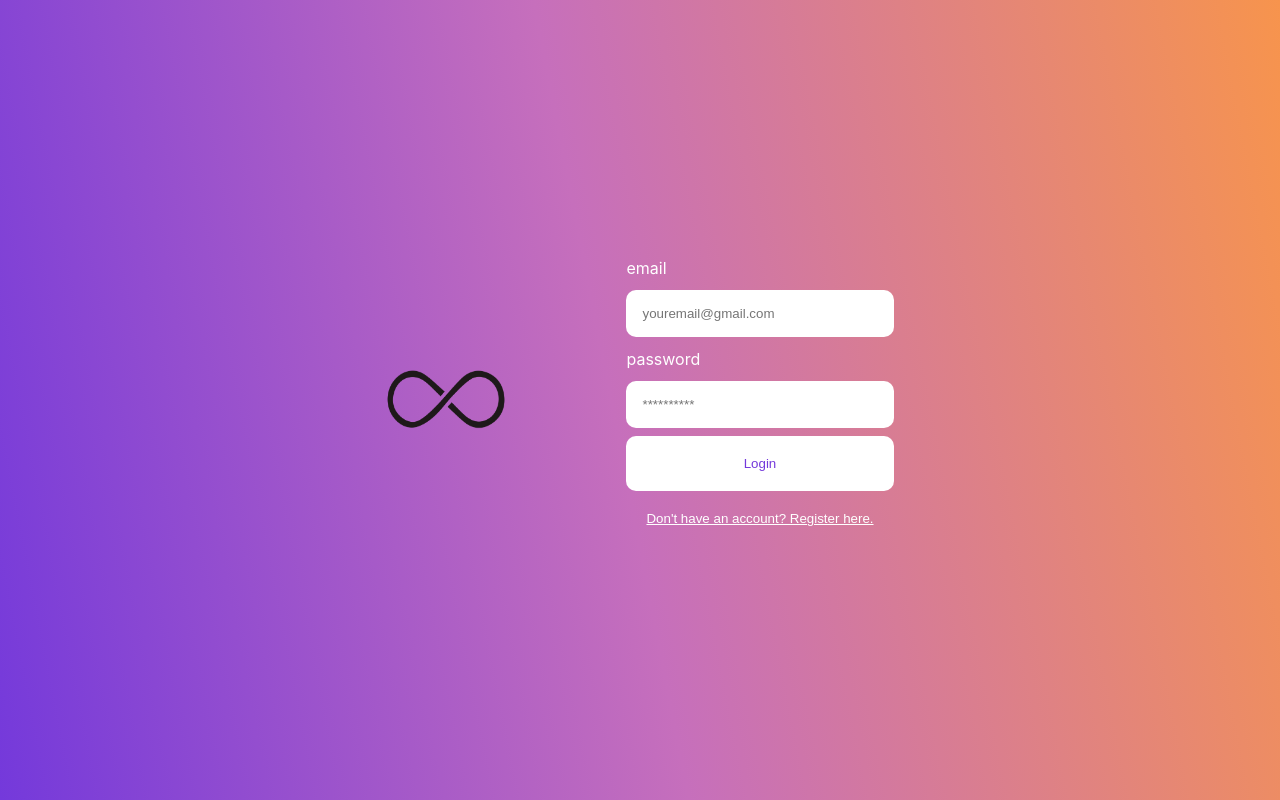
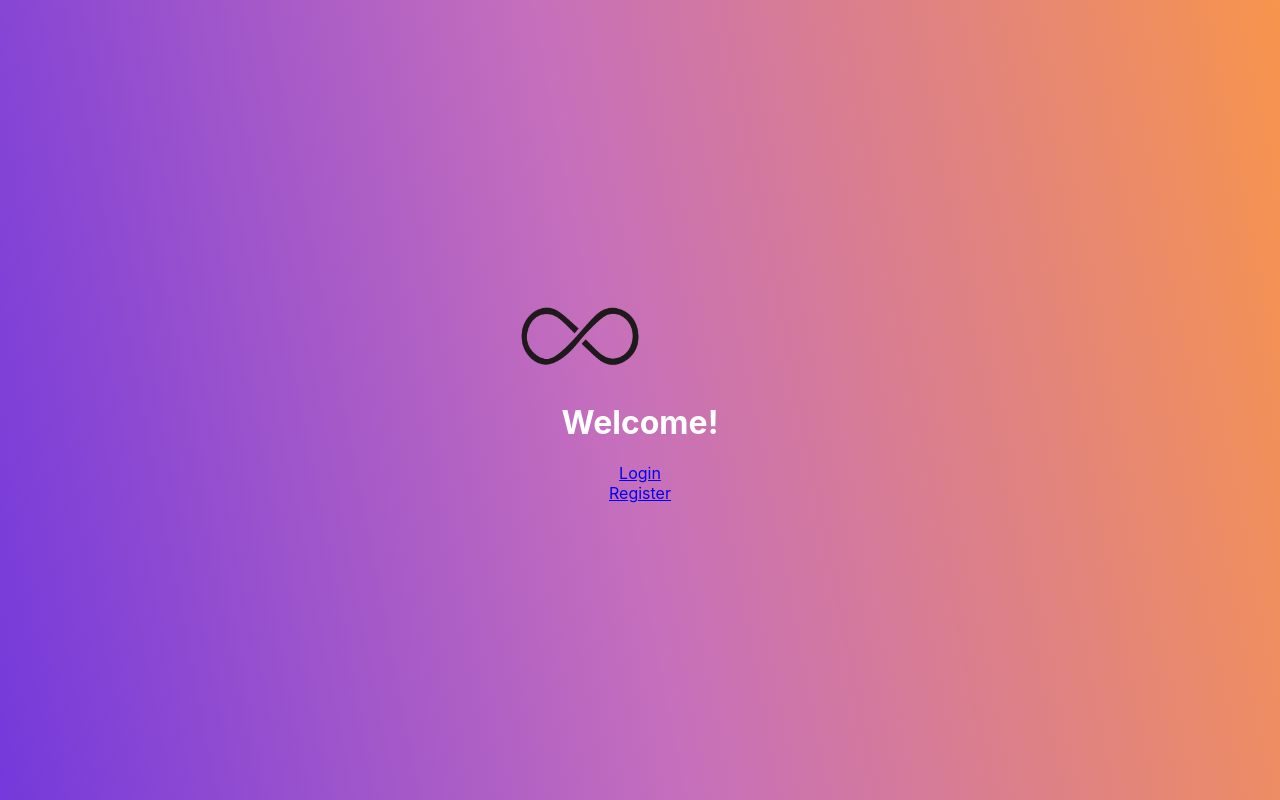
Before and after one commit to prithvi002/SPM_Project_F23, a React (Create React App) app in the folder client/: page / in a window 1280 px wide. Built offline with nearby package versions, Linux system fonts and the light colour scheme.

Commit message:
Use react-router with basic navigation

```diff
--- a/client/src/App.css
+++ b/client/src/App.css
@@ -1,6 +1,7 @@
 .App {
   text-align: center;
   display: flex;
+  flex-direction: column;
   min-height: 100vh;
   align-items: center;
   justify-content: center;
@@ -8,7 +9,9 @@
   background-image: linear-gradient(79deg, #7439db, #c66fbc 48%, #f7944d);
 }
 
-.auth-form-container, .login-form, .register-form {
+.auth-form-container,
+.login-form,
+.register-form {
   display: flex;
   flex-direction: column;
 }
@@ -47,3 +50,8 @@ button {
 .error-message {
   color: white;
 }
+
+.welcome-page {
+  display: flex;
+  flex-direction: column;
+}
--- a/client/src/App.js
+++ /dev/null
@@ -1,32 +0,0 @@
-import React, {useEffect, useState} from 'react'
-import {Login} from './Login';
-import {Register} from './Register';
-import { Homepage } from './Homepage';
-import ReactGA from "react-ga4";
-import './App.css';
-
-function App() {
-    const [currentForm, setCurrentForm] = useState('login');
-  const TRACKING_ID = "G-GMVY4B99CC";// tracking id for GA
-  ReactGA.initialize(TRACKING_ID);
-
-    useEffect(() => {
-        ReactGA.send({ hitType: "pageview", page: window.location.pathname, title: "Login" });
-
-    },[]);
-    const toggleForm = (formName) => {
-        setCurrentForm(formName);
-    }
-
-    return (
-        <div className="App">
-            <img className="homepage-logo" referrerPolicy="no-referrer"
-                 src={process.env.PUBLIC_URL + "/infinity-travel-logo.png"} height="80px" width="120px"/>
-            {currentForm === "login" ? ( <Login onFormSwitch={toggleForm} />)
-            : currentForm === "register" ? (<Register onFormSwitch={toggleForm} />)
-            : currentForm === "homepage" ? (<Homepage onFormSwitch={toggleForm} />) : null}
-        </div>
-    )
-}
-
-export default App
--- /dev/null
+++ b/client/src/App.jsx
@@ -0,0 +1,53 @@
+import React, { useEffect } from "react";
+import { Login } from "./Login";
+import { Register } from "./Register";
+import { Homepage } from "./Homepage";
+import ReactGA from "react-ga4";
+import {
+  BrowserRouter as Router,
+  Routes,
+  Route,
+  Outlet,
+  Link,
+} from "react-router-dom";
+import "./App.css";
+
+function App() {
+  const TRACKING_ID = "G-GMVY4B99CC"; // tracking id for GA
+  ReactGA.initialize(TRACKING_ID);
+
+  useEffect(() => {
+    ReactGA.send({
+      hitType: "pageview",
+      page: window.location.pathname,
+      title: "Login",
+    });
+  }, []);
+
+  return (
+    <div className="App">
+      <Router>
+        <Link to="/">
+          <img
+            className="homepage-logo"
+            alt="Infinity Travel Logo"
+            referrerPolicy="no-referrer"
+            src={process.env.PUBLIC_URL + "/infinity-travel-logo.png"}
+            height="80px"
+            width="120px"
+          />
+        </Link>
+
+        <Outlet />
+
+        <Routes>
+          <Route path="/login" element={<Login />} />
+          <Route path="/register" element={<Register />} />
+          <Route path="/" element={<Homepage />} />
+        </Routes>
+      </Router>
+    </div>
+  );
+}
+
+export default App;
--- a/client/src/Homepage.jsx
+++ b/client/src/Homepage.jsx
@@ -1,7 +1,13 @@
-export const Homepage = (props) => {
+import React from "react";
+import { Link } from "react-router-dom";
+
+export const Homepage = () => {
   return (
     <div className="welcome-page">
       <h1>Welcome!</h1>
+
+      <Link to="/login">Login</Link>
+      <Link to="/register">Register</Link>
     </div>
   );
 };
--- a/client/src/Login.jsx
+++ b/client/src/Login.jsx
@@ -1,23 +1,33 @@
-import React, {useState} from "react"
-import './App.css';
-export const Login = (props) => {
-    const [email, setEmail] = useState('');
-    const [pass, setPass  ] = useState('');
+import React from "react";
+import { Link } from "react-router-dom";
 
+export const Login = () => {
   const handleSubmit = (e) => {
-        console.log(email);
     e.preventDefault();
-    }
+    console.log(e.target.email.value);
+  };
+
   return (
     <div className="auth-form-container">
       <form className="login-form" onSubmit={handleSubmit}>
         <label htmlFor="email">email</label>
-                <input value={email} onChange={(e) => setEmail(e.target.value)} type="email" placeholder="youremail@gmail.com" id="email" name="email" />
+        <input
+          type="email"
+          placeholder="youremail@gmail.com"
+          id="email"
+          name="email"
+        />
         <label htmlFor="password">password</label>
-                <input value={pass} onChange={(e) => setPass(e.target.value)} type="password" placeholder="**********" id="password" name="password" />
+        <input
+          type="password"
+          placeholder="password"
+          id="password"
+          name="password"
+        />
         <button type="submit">Login</button>
       </form>
-            <button className="link-btn" onClick={() => props.onFormSwitch('register')}>Don't have an account? Register here.</button>
+
+      <Link to="/register">Don't have an account? Register here.</Link>
     </div>
-    )
-}
+  );
+};
--- a/client/src/Register.jsx
+++ b/client/src/Register.jsx
@@ -1,18 +1,15 @@
-import React, {useState} from "react"
-import './App.css';
+import React, { useState } from "react";
+import { Link } from "react-router-dom";
+
 export const Register = (props) => {
-    const [email, setEmail] = useState('');
-    const [pass, setPass] = useState('');
-    const [name, setName] = useState('');
+  const [email, setEmail] = useState("");
+  const [pass, setPass] = useState("");
+  const [name, setName] = useState("");
   const [nameError, setNameError] = useState("");
   const [passwordError, setPasswordError] = useState("");
 
   const isSubmitDisabled = () => {
-        return !(
-          isNameValid(name) &&
-          email &&
-          isPasswordValid(pass)
-        );
+    return !(isNameValid(name) && email && isPasswordValid(pass));
   };
 
   const handleSubmit = (e) => {
@@ -25,8 +22,8 @@ export const Register = (props) => {
     alert("User registered successfully!");
     console.log(name);
     console.log(email);
-        props.onFormSwitch('homepage');
-    }
+    props.onFormSwitch("homepage");
+  };
 
   const isNameValid = (name) => {
     setNameError("");
@@ -36,7 +33,7 @@ export const Register = (props) => {
     }
 
     return true;
-    }
+  };
 
   const isPasswordValid = (password) => {
     // Reset password error message
@@ -50,7 +47,9 @@ export const Register = (props) => {
 
     // Check for a mixture of uppercase and lowercase letters
     if (!/[a-z]/.test(password) || !/[A-Z]/.test(password)) {
-          setPasswordError("Password must contain both upper and lower case letters.");
+      setPasswordError(
+        "Password must contain both upper and lower case letters."
+      );
       return false;
     }
 
@@ -62,7 +61,9 @@ export const Register = (props) => {
 
     // Check for the inclusion of at least one special character
     if (!/[!@#?]/.test(password)) {
-          setPasswordError("Password must include at least one special character (!@#?).");
+      setPasswordError(
+        "Password must include at least one special character (!@#?)."
+      );
       return false;
     }
 
@@ -73,16 +74,37 @@ export const Register = (props) => {
     <div className="auth-form-container">
       <form className="register-form" onSubmit={handleSubmit}>
         <label htmlFor="name">Full Name</label>
-                <input value={name} onChange={(e) => setName(e.target.value)} type="name" placeholder="Full Name" id="name" name="name" />
+        <input
+          value={name}
+          onChange={(e) => setName(e.target.value)}
+          type="name"
+          placeholder="Full Name"
+          id="name"
+          name="name"
+        />
         {nameError && <p className="error-message">{nameError}</p>}
         <label htmlFor="email">email</label>
-                <input value={email} onChange={(e) => setEmail(e.target.value)} type="email" placeholder="youremail@gmail.com" id="email" name="email" />
+        <input
+          value={email}
+          onChange={(e) => setEmail(e.target.value)}
+          type="email"
+          placeholder="youremail@gmail.com"
+          id="email"
+          name="email"
+        />
         <label htmlFor="password">password</label>
-                <input value={pass} onChange={(e) => setPass(e.target.value)} type="password" placeholder="**********" id="password" name="password" />
+        <input
+          value={pass}
+          onChange={(e) => setPass(e.target.value)}
+          type="password"
+          placeholder="**********"
+          id="password"
+          name="password"
+        />
         {passwordError && <p className="error-message">{passwordError}</p>}
         <button type="submit">Login</button>
       </form>
-            <button className="link-btn" onClick={() => props.onFormSwitch('login')}>Already have an account? Login here.</button>
+      <Link to="/login">Already have an account? Login here.</Link>
     </div>
-    )
-}
+  );
+};
```
Lines whose indentation alone changed are shown as unchanged.
